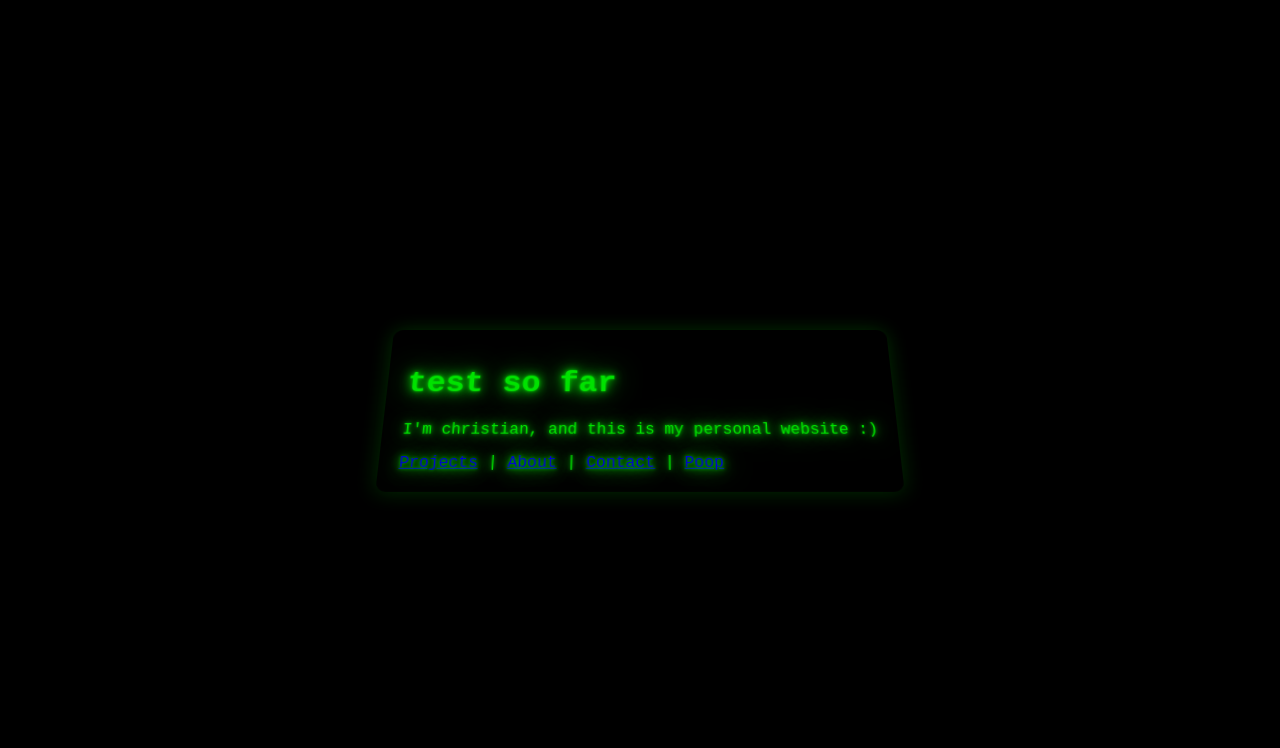
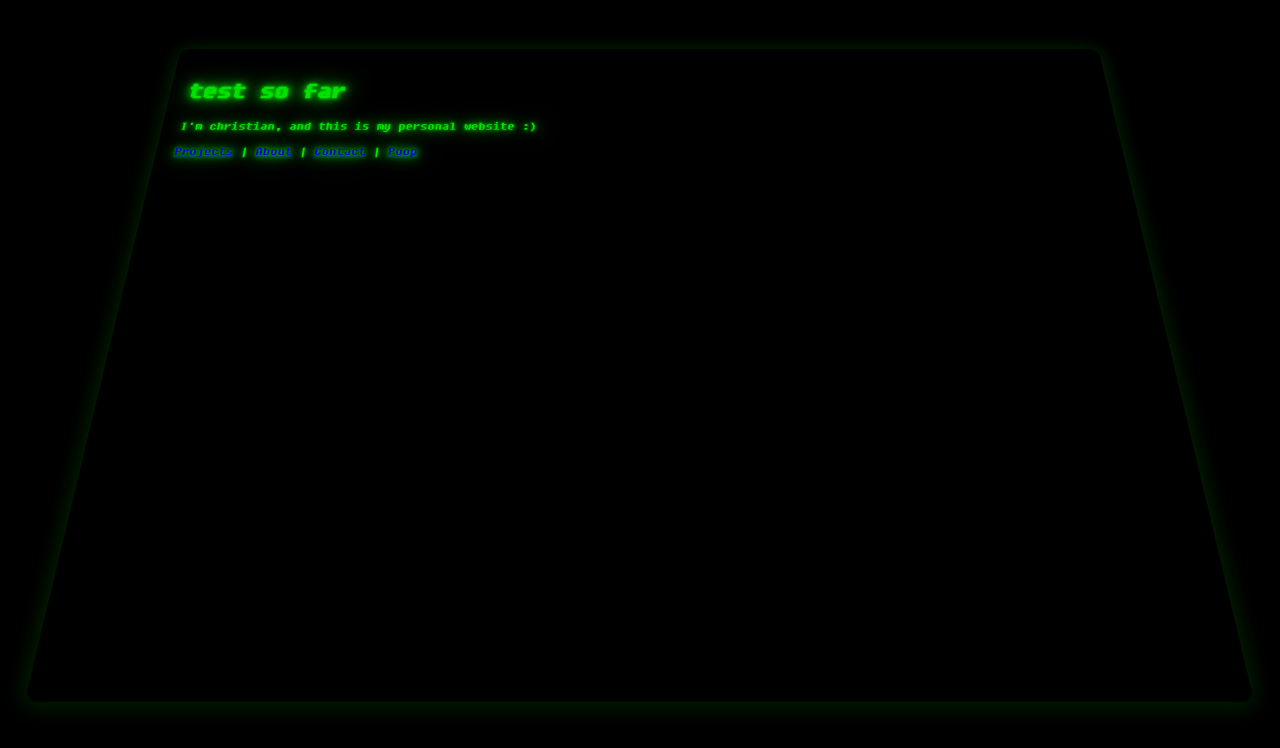
Before and after one commit to chris-morgado/the-website, a Next.js app: page / in a window 1280 px wide. Shown: the top 748 px of the page. Built offline with nearby package versions, Linux system fonts and the light colour scheme.

Commit message:
Cleaned up some of the terminal effects, allowed for it to show for the whole screen

```diff
--- a/app/page.jsx
+++ b/app/page.jsx
@@ -4,17 +4,13 @@ import '../styles/globals.css';
 export default function Home() {
     return (
         <div className="terminal">
-            <Head>
-                <title>Homepage</title>
-                <meta name="description" content="A retro terminal-themed personal website" />
-            </Head>
-            <main className="terminal-content">
+            <div className="terminal-content">
                 <h1>test so far</h1>
                 <p>I'm christian, and this is my personal website :)</p>
                 <nav>
                     <a href="#projects">Projects</a> | <a href="#about">About</a> | <a href="#contact">Contact</a> | <a href="#contact">Poop</a>
                 </nav>
-            </main>
+            </div>
         </div>
     );
 }
--- a/styles/globals.css
+++ b/styles/globals.css
@@ -1,6 +1,6 @@
 @font-face {
     font-family: 'Fixedsys Excelsior';
-    src: url('/fonts/FSEX.ttf') format('truetype');
+    src: url('/fonts/FSEX302.ttf') format('truetype');
     font-weight: normal;
     font-style: normal;
 }
@@ -10,17 +10,15 @@ body {
     background-color: black;
     color: #00ff00;
     font-family: 'Courier New', Courier, monospace;
+    font-family: 'Fixedsys Excelsior', monospace;
   }
-  /* font-family: 'Fixedsys Excelsior', monospace;
-  background-color: black;
-  color: green; */
 
   /* Terminal styles */
   .terminal {
     display: flex;
     justify-content: center;
     align-items: center;
-    height: 100vh;
+    height: 80vh;
     width: 100%;
     perspective: 800px;
   }
@@ -32,26 +30,23 @@ body {
     padding: 20px;
     border-radius: 10px;
     box-shadow: 0 0 20px rgba(0, 255, 0, 0.2);
+    width: 100%;
+    height: 100%;
     max-width: 80%;
     overflow: hidden;
-
-    /* transform: rotateX(20deg) skewY(-10deg);
-    text-shadow: 0 0 10px rgba(0, 255, 0, 0.5); */
   }
-
 
   /* Flicker Effect */
   @keyframes flicker {
-    0%, 18%, 22%, 25%, 53%, 57%, 100% {
+    0%, 18%, 22%, 25%, 53%, 57%, 78%, 82%, 100% {
       text-shadow: 0 0 4px #00ff00, 0 0 11px #00ff00, 0 0 19px #00ff00, 0 0 40px #00ff00;
       opacity: 1;
     }
-    20%, 24%, 55% {
+    20%, 24%, 55%, 80% {
       text-shadow: none;
       opacity: 0.5;
     }
   }
   .terminal-content {
     animation: flicker 0.15s infinite alternate;
-    /* Other styles remain the same */
   }
```
